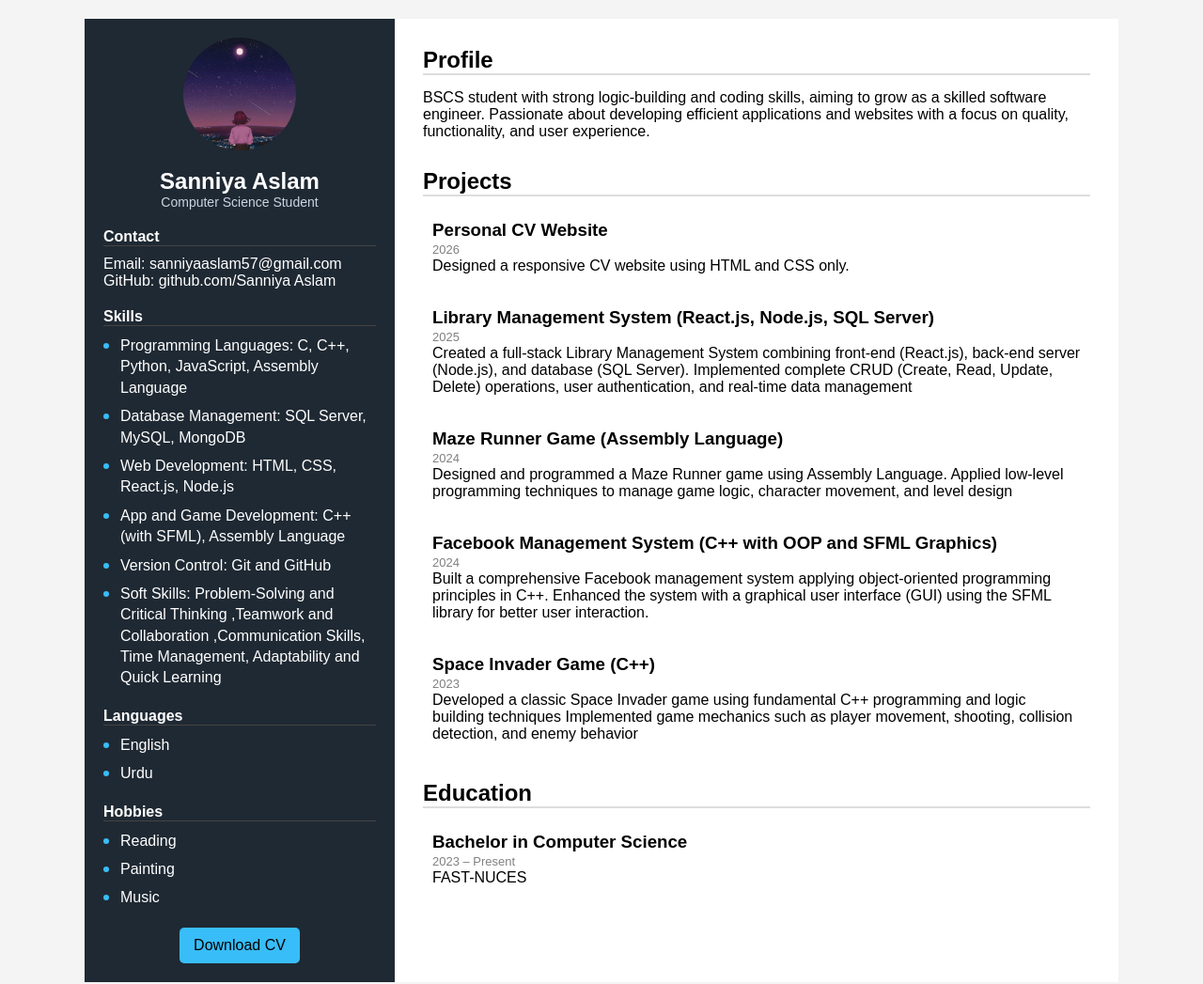
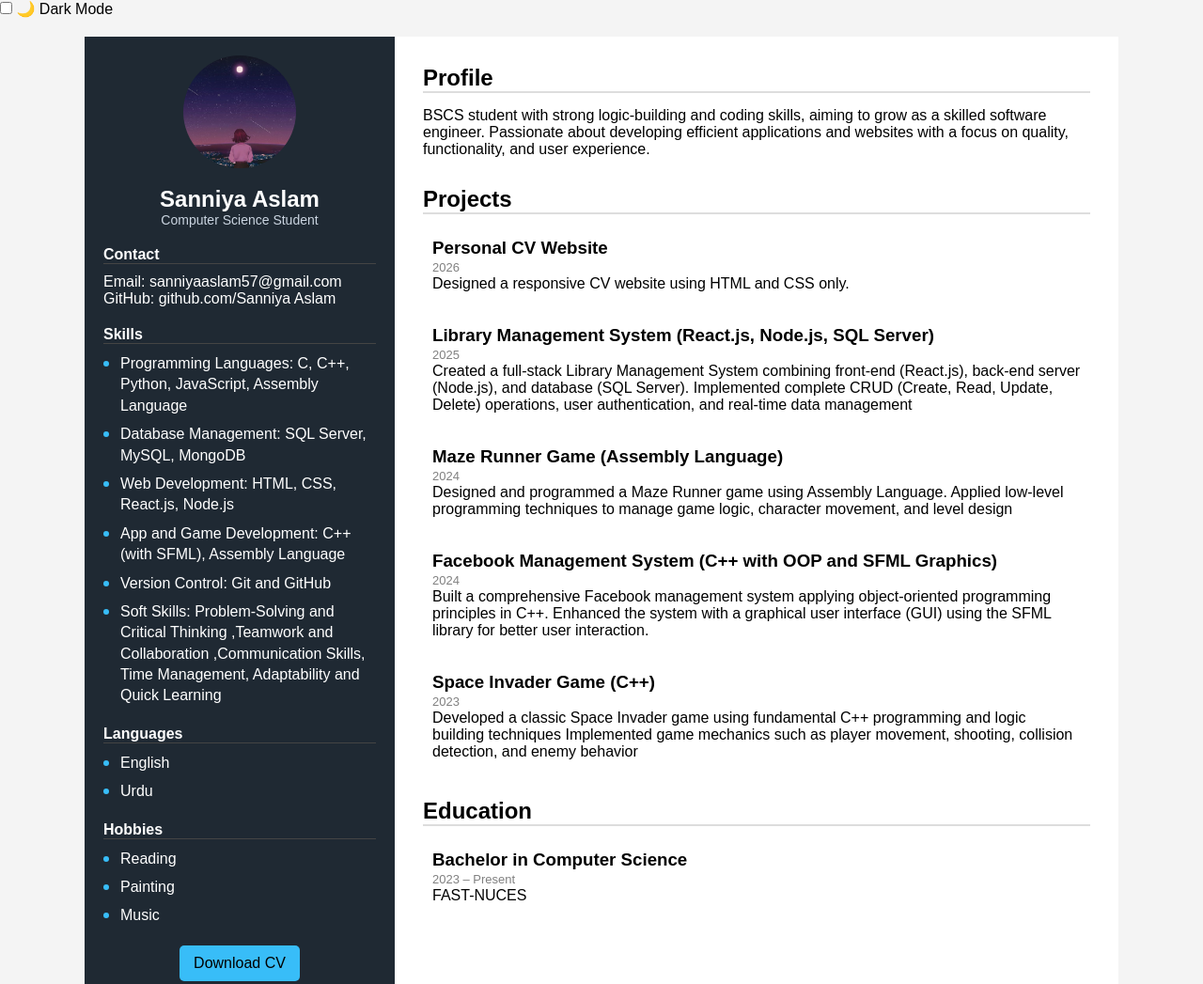
Before and after one commit to SanniyaAslam/cv-website, a plain HTML site: page index.html in a window 1280 px wide. Shown: the top 1047 px of the page at 94% size. Drawn offline with Linux system fonts and the light colour scheme; files that its build step writes are made by us from their sources; files whose address does not match are found by name.

Commit message:
Adding dark mode to index.html

```diff
--- a/index.html
+++ b/index.html
@@ -7,13 +7,15 @@
   <link rel="stylesheet" href="css/style.css">
 </head>
 <body>
-
+ <!-- Dark / Light Mode Toggle -->
+<input type="checkbox" id="theme-toggle">
+<label for="theme-toggle" class="theme-label">🌙 Dark Mode</label>
   <div class="container">
 
     <!-- LEFT SIDEBAR -->
     <aside class="sidebar">
 
-      <!-- IMAGE (NOT PERSONAL PHOTO) -->
+
       <img src="images/avatar.png" alt="Profile Icon" class="profile-img">
 
       <h1>Sanniya Aslam</h1>
```
